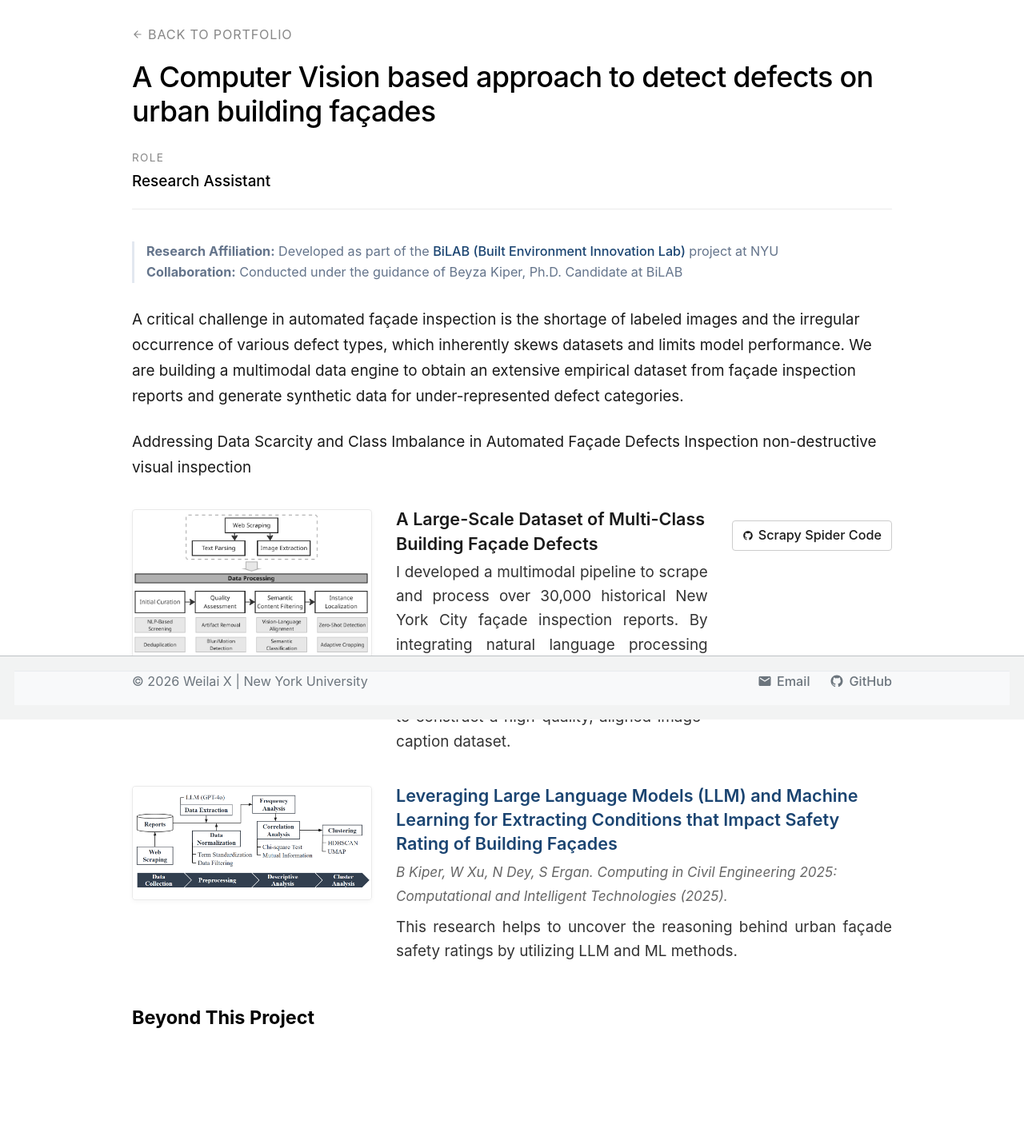
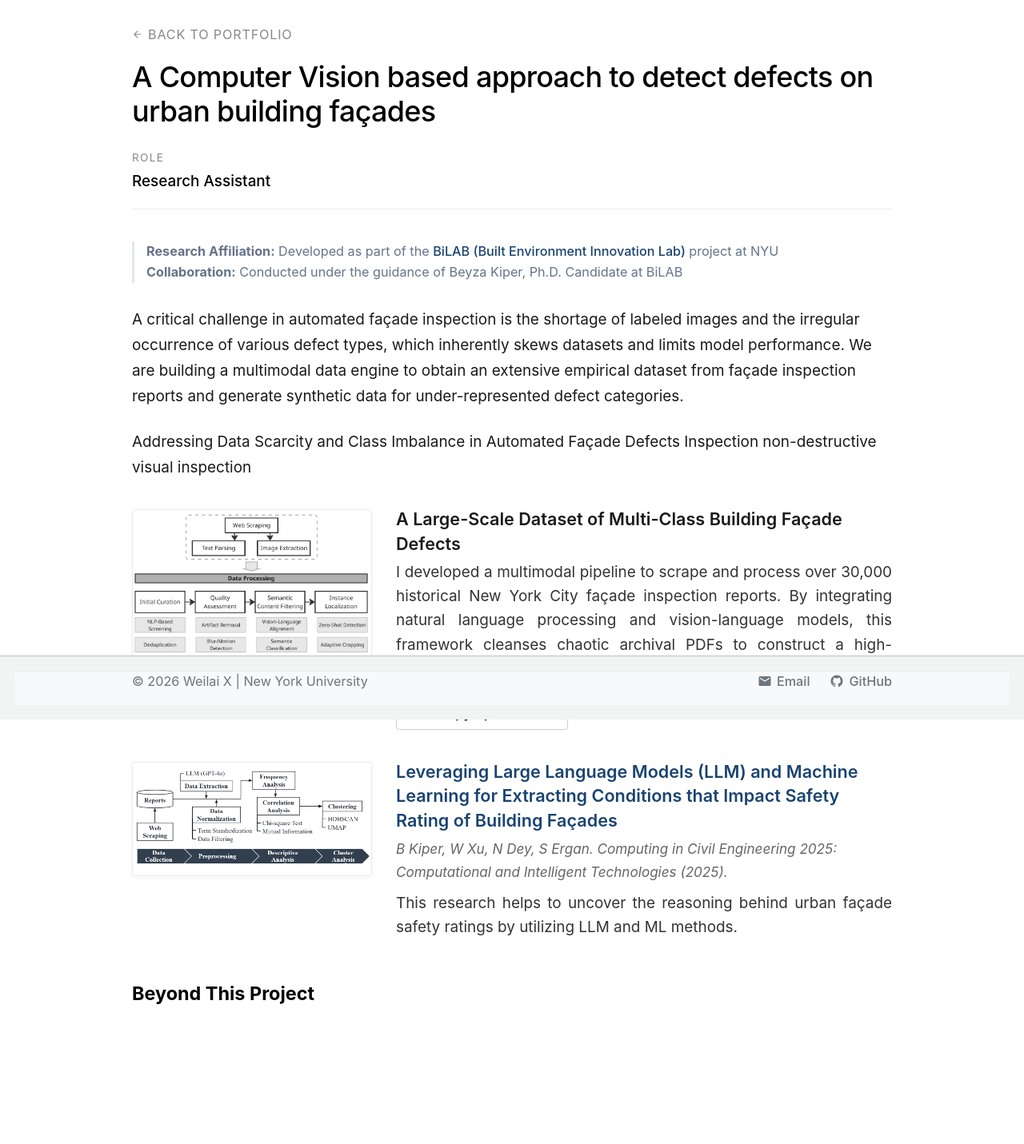
Before and after one commit to Seab0t/Seab0t.github.io, a Jekyll site: the page built from _portfolio/portfolio-facade.md, in a window 1280 px wide. Shown: the whole page at 80% size. Built offline with Jekyll 4.4.1, drawn with Linux system fonts in a browser that asks for light colours; a script bundle is joined from its source files by our own code; library files that are not in the unit come from our copies; after the commit the page ends 1401 px from its top, so only the background shows below that.

Commit message:
Update Facade

```diff
--- a/_portfolio/portfolio-facade.md
+++ b/_portfolio/portfolio-facade.md
@@ -34,14 +34,18 @@ Addressing Data Scarcity and Class Imbalance in Automated Façade Defects Inspec
       <h4 class="subproject-title">
         A Large-Scale Dataset of Multi-Class Building Façade Defects
       </h4>
-      <p class="subproject-desc">I developed a multimodal pipeline to scrape and process over 30,000 historical New York City façade inspection reports. By integrating natural language processing and vision-language models, this framework cleanses chaotic archival PDFs to construct a high-quality, aligned image-caption dataset.</p>
-    </div>
-    <div style="margin-top: 14px;">
-        <a href="https://github.com/Seab0t/DOB-FISP-Reports" target="_blank" style="display: inline-flex; align-items: center; gap: 6px; font-size: 0.9rem; font-weight: 500; color: #1a1a1a; text-decoration: none; border: 1px solid #ccc; padding: 4px 12px; border-radius: 4px; transition: all 0.2s;" onmouseover="this.style.borderColor='#000'; this.style.backgroundColor='#f9f9f9'" onmouseout="this.style.borderColor='#ccc'; this.style.backgroundColor='transparent'">
-          <svg style="width:14px; height:14px; fill:currentColor;" viewBox="0 0 24 24"><path d="M12 2C6.477 2 2 6.477 2 12c0 4.42 2.865 8.166 6.839 9.489.5.092.682-.217.682-.482 0-.237-.008-.866-.013-1.7-2.782.603-3.369-1.34-3.369-1.34-.454-1.156-1.11-1.462-1.11-1.462-.908-.62.069-.608.069-.608 1.003.07 1.531 1.03 1.531 1.03.892 1.529 2.341 1.087 2.91.831.092-.646.35-1.086.636-1.336-2.22-.253-4.555-1.11-4.555-4.943 0-1.091.39-1.984 1.03-2.682-.103-.253-.447-1.27.098-2.646 0 0 .84-.269 2.75 1.025A9.578 9.578 0 0112 6.836c.85.004 1.705.114 2.504.336 1.909-1.294 2.747-1.025 2.747-1.025.546 1.376.202 2.394.1 2.646.64.699 1.026 1.591 1.026 2.682 0 3.841-2.337 4.687-4.565 4.935.359.309.678.919.678 1.852 0 1.336-.012 2.415-.012 2.743 0 .267.18.578.688.48C19.138 20.161 22 16.416 22 12c0-5.523-4.477-10-10-10z"/></svg>
+
+      <p class="subproject-desc">
+        I developed a multimodal pipeline to scrape and process over 30,000 historical New York City façade inspection reports. By integrating natural language processing and vision-language models, this framework cleanses chaotic archival PDFs to construct a high-quality, aligned image-caption dataset.
+      </p>
+
+      <div style="margin-top: 18px;">
+        <a href="https://github.com/Seab0t/DOB-FISP-Reports" target="_blank" style="display: inline-flex; align-items: center; gap: 6px; font-size: 0.95rem; font-weight: 500; color: #1a1a1a; text-decoration: none; border: 1px solid #ccc; padding: 6px 14px; border-radius: 4px; transition: all 0.2s;" onmouseover="this.style.borderColor='#000'; this.style.backgroundColor='#f9f9f9'" onmouseout="this.style.borderColor='#ccc'; this.style.backgroundColor='transparent'">
+          <svg style="width:16px; height:16px; fill:currentColor;" viewBox="0 0 24 24"><path d="M12 2C6.477 2 2 6.477 2 12c0 4.42 2.865 8.166 6.839 9.489.5.092.682-.217.682-.482 0-.237-.008-.866-.013-1.7-2.782.603-3.369-1.34-3.369-1.34-.454-1.156-1.11-1.462-1.11-1.462-.908-.62.069-.608.069-.608 1.003.07 1.531 1.03 1.531 1.03.892 1.529 2.341 1.087 2.91.831.092-.646.35-1.086.636-1.336-2.22-.253-4.555-1.11-4.555-4.943 0-1.091.39-1.984 1.03-2.682-.103-.253-.447-1.27.098-2.646 0 0 .84-.269 2.75 1.025A9.578 9.578 0 0112 6.836c.85.004 1.705.114 2.504.336 1.909-1.294 2.747-1.025 2.747-1.025.546 1.376.202 2.394.1 2.646.64.699 1.026 1.591 1.026 2.682 0 3.841-2.337 4.687-4.565 4.935.359.309.678.919.678 1.852 0 1.336-.012 2.415-.012 2.743 0 .267.18.578.688.48C19.138 20.161 22 16.416 22 12c0-5.523-4.477-10-10-10z"/></svg>
           Scrapy Spider Code
         </a>
       </div>
+    </div>
   </div>
 
 <div class="subproject-row">
```
